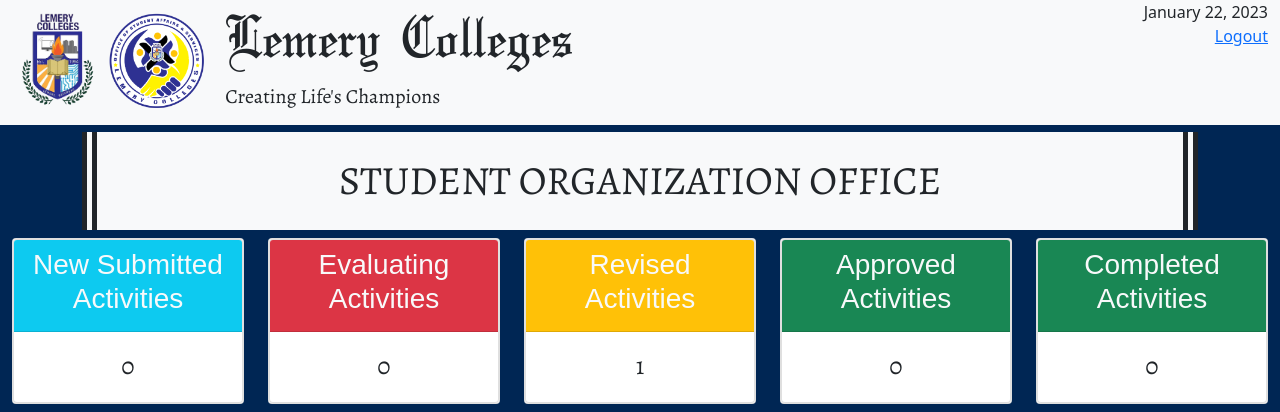
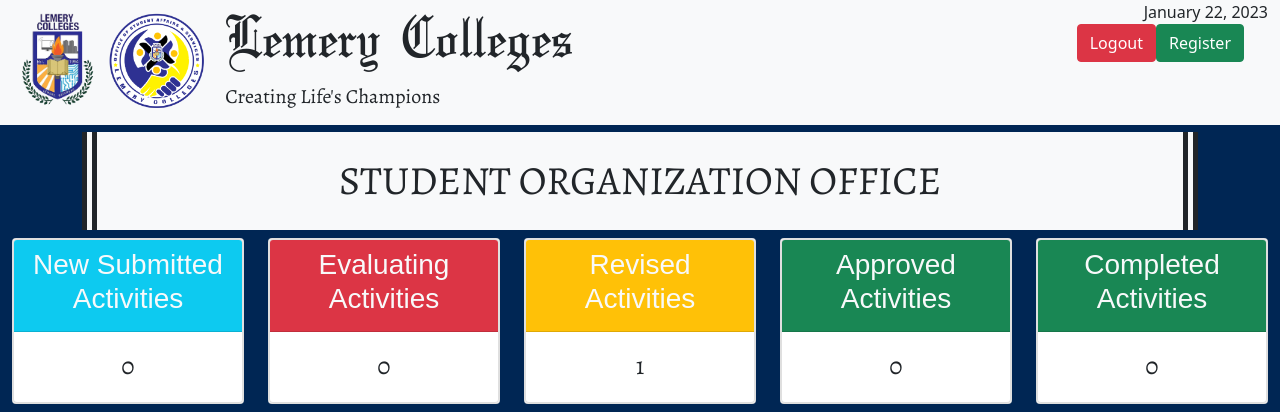
Before and after one commit to BoozJames/lc-thesis, a PHP site: page /lcStudentOrg.php in a window 1280 px wide. Shown: the top 412 px of the page. Run offline with PHP 8.4, Linux system fonts and the light colour scheme; a user stored in the database is signed in; data comes from the database, SQL or seed files in the repository; some web fonts are replaced.

Commit message:
add student_code

```diff
--- a/back_end/addStudentOrgForm.php
+++ b/back_end/addStudentOrgForm.php
@@ -6,6 +6,7 @@
 		// code...
 
 		$file_type = $_POST['fileType'];
+		$studentCode = $_POST['studentCode'];
 		$student_lastname = $_POST['studentLastname'];
 		$student_firstname = $_POST['studentFirstname'];
 		$student_middlename = $_POST['studentMiddlename'];
@@ -20,7 +21,7 @@
 			$file_name = $_FILES['filename']['name'];
 			$file_tmp = $_FILES['filename']['tmp_name'];
 
-			$sql = "INSERT INTO lcstudentorgtable (file_type, student_lastname, student_firstname, student_middlename, student_year, student_course_section, student_number, filename, status, submission_date) VALUES ('$file_type', '$student_lastname', '$student_firstname', 'student_middlename', '$student_year', '$student_course_section', '$student_contact', '$file_name', '$status', '$sub_date')";
+			$sql = "INSERT INTO lcstudentorgtable (file_type, student_lastname, student_firstname, student_middlename, student_year, student_course_section, student_number, filename, status, submission_date, student_code) VALUES ('$file_type', '$student_lastname', '$student_firstname', 'student_middlename', '$student_year', '$student_course_section', '$student_contact', '$file_name', '$status', '$sub_date', '$studentCode')";
 			if (!mysqli_query($dbConnection, $sql)) {
 				// code...
 				 echo "<script type='text/javascript'>
--- a/lcStudentOrg.php
+++ b/lcStudentOrg.php
@@ -83,7 +83,11 @@ function filterTable($query)
             </div>
             <div class="col">
                 <span class="d-block text-end"><?php echo date("F d, Y") ?></span>
-                <a href="back_end/logout.php" class="d-block text-end"><span>Logout</span></a>
+                <div class="container" style="display: flex; justify-content: flex-end; float: right;">
+                    <a href="back_end/logout.php" class="btn btn-danger"><span>Logout</span></a>
+                    <a href="./lcRegistrationAdmin.php" class="btn btn-success"><span>Register</span></a>
+                </div>
+
             </div>
         </div>
     </div>
```
Also changed, not shown: 1 other file.
